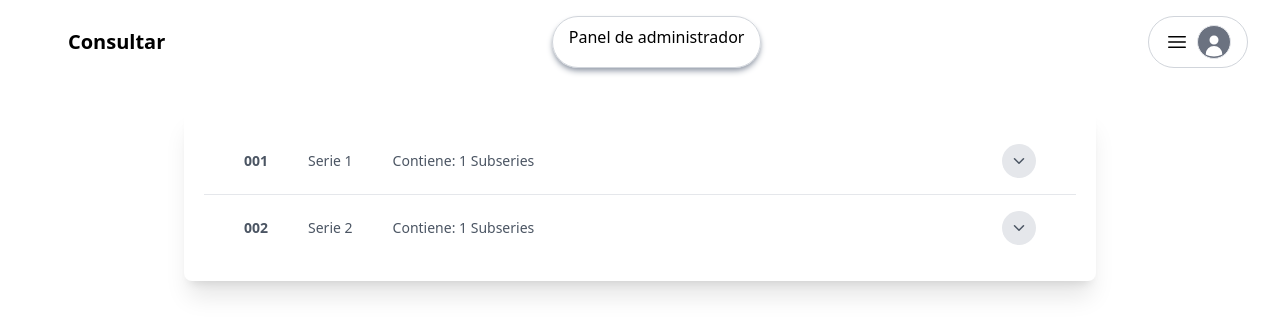
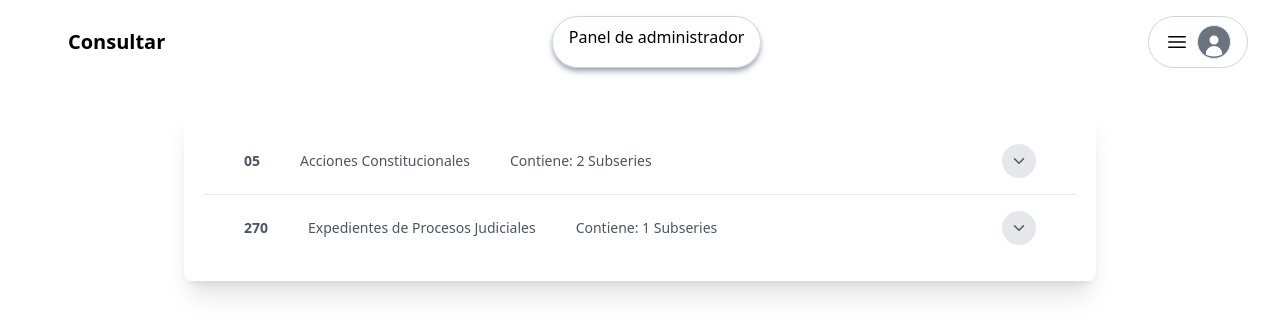
Before and after one commit to WilcarOrtiz/ParcialPatrones, a React (Vite) app: page /account/DocumentRetentionTable in a window 1280 px wide. Shown: the top 334 px of the page. Built offline with nearby package versions, Linux system fonts and the light colour scheme.

Commit message:
Actualización de Información de Tablas de Retención Documental

```diff
--- a/src/components/DocumentRetentionTable/DocumentRetentionTable.jsx
+++ b/src/components/DocumentRetentionTable/DocumentRetentionTable.jsx
@@ -7,24 +7,97 @@ const SeriesComponent = () => {
 
   const [series, setSeries] = useState([
     {
-      codigo: "001",
-      descripcion: "Serie 1",
+      codigo: "05",
+      descripcion: "Acciones Constitucionales",
       subseries: [
         {
-          codigo: "001-1",
-          descripcion: "Subserie 1",
-          tipoDocumento: ["Documento A", "Documento B"],
+          codigo: "15",
+          descripcion: "Acciones de Hábeas Corpus",
+          tipoDocumento: [
+            "Solicitu hábeas corpus",
+            "Acta de reparto",
+            "Auto que decreta inspección",
+            "Comunicación de hábeas corpus",
+            "Entrevista",
+            "Fallo de habeas corpus",
+            "Escrito de Impugnación",
+            "Auto que admite impugnación",
+            "Providencia que resuelve impugnación",
+            "Auto que ordena devolución del expediente",
+            "Auto de obedézcase y cumplase o estese a lo resuelto",
+            "Notificación",
+          ],
+        },
+        {
+          codigo: "25",
+          descripcion: "Acciones de Tutelas",
+          tipoDocumento: [
+            "Acción de tutela",
+            "Acta de reparto",
+            "Auto que admite tutela",
+            "Auto para declarar incompetencia y remitir",
+            "Oficio de notificación correo certificado",
+            "Auto vinculando otros accionados",
+            "Contestación de tutela",
+            "Designación perito",
+            "Informe de perito",
+            "Contestación de tutela",
+            "Fallo de tutela",
+            "Notificación de tutela",
+            "Escrito de Impugnación",
+            "Auto que admite impugnación",
+            "Auto concediendo recurso",
+            "Prueba",
+            "Solicitud de pronunciamiento de las partes",
+            "Auto que resuelve recurso",
+            "Auto que ordena devolución del expediente",
+            "Auto de obedezca y cúmplase o estése a lo resuelto",
+            "Notificación",
+            "Sentencia de revisión Corte Constitucional",
+            "Solicitud de desacato",
+            "Desacato",
+            "Notificación de desacato",
+          ],
         },
       ],
     },
     {
-      codigo: "002",
-      descripcion: "Serie 2",
+      codigo: "270",
+      descripcion: "Expedientes de Procesos Judiciales",
       subseries: [
         {
-          codigo: "002-1",
-          descripcion: "Subserie 2",
-          tipoDocumento: ["Documento C", "Documento D"],
+          codigo: "245",
+          descripcion:
+            "Expedientes de Procesos Judiciales Penales - Ley 906 de 2004",
+          tipoDocumento: [
+            "Acta de reparto juzgado control de garantías",
+            "Manifestación de incompetencia por parte del juez",
+            "Oficio remisorio a reparto por competencia",
+            "Impedimento",
+            "Recusación",
+            "Suspensión",
+            "Desistimiento",
+            "Solicitud de mediación",
+            "Designación de mediador",
+            "Solicitud audiencia medidas cautelares sobre bienes",
+            "Audiencia medidas cautelares sobre bienes",
+            "Acta audiencia medidas cautelares sobre bienes",
+            "Solicitud legalización de incautación",
+            "Audiencia de incautación",
+            "Acta audiencia de incautación",
+            "Solicitud de levantamiento de medidas",
+            "Audiencia levantamiento medidas cautelares",
+            "Acta de audiencia de levantamiento",
+            "Solicitud de suspensión y cancelación de la personería jurídica",
+            "Solicitud de medidas cautelares sobre bienes",
+            "Audiencia decreto de embargo y secuestro",
+            "Audiencia de desembargo de bienes en medio magnético",
+            "Solicitud de control de legalidad por parte de la Fiscalía",
+            "Solicitud de declaratoria de persona ausente por parte de la Fiscalía",
+            "Audiencia de declaratoria de persona ausente",
+            "Acta de audiencia de declaratoria de persona ausente",
+            "Solicitud de medidas de protección y atención a víctimas",
+          ],
         },
       ],
     },
```
